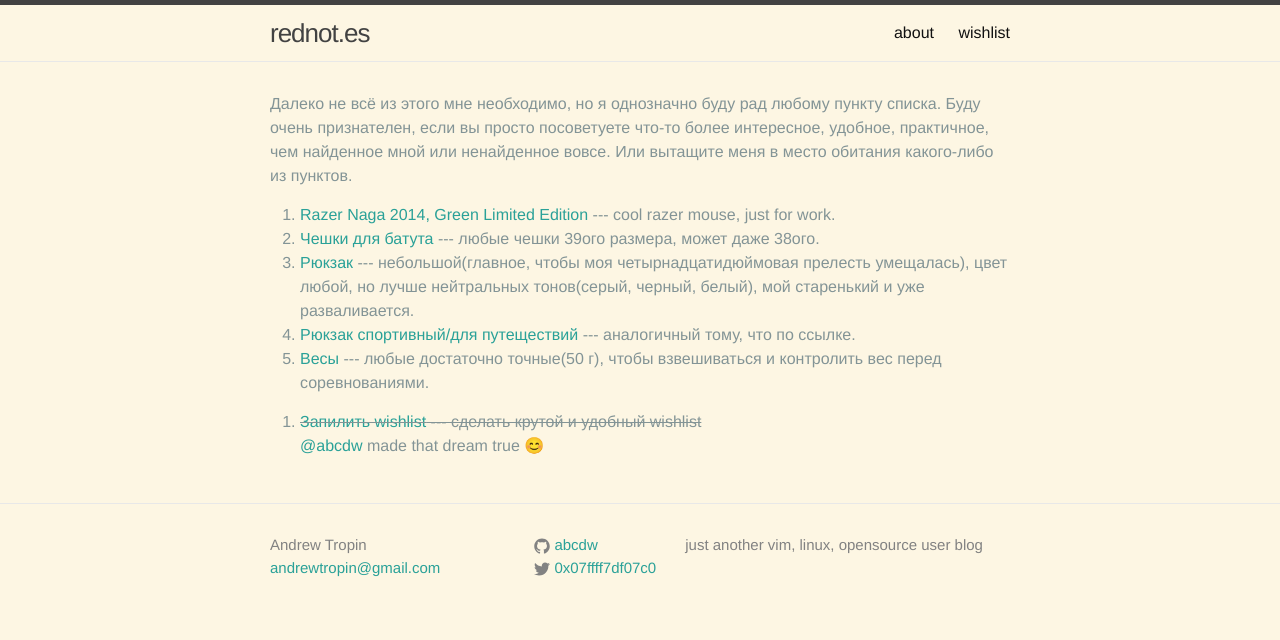
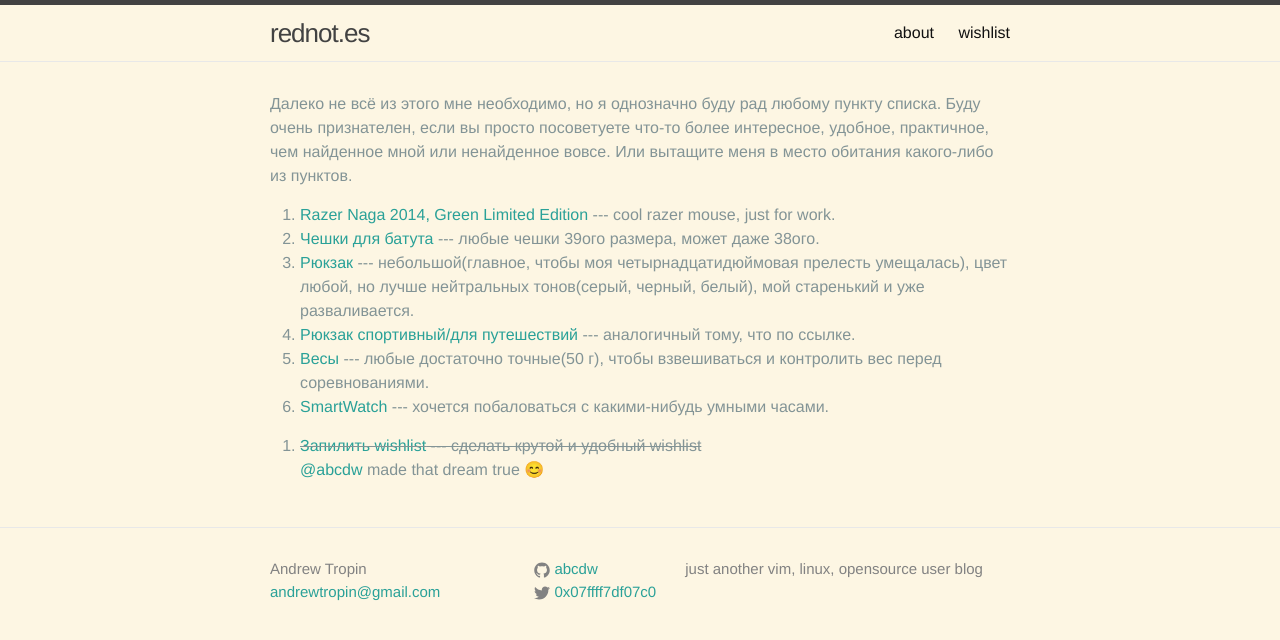
Before and after one commit to rednotes/rednotes.github.io, a Jekyll site: the page built from pages/wishlist.html, in a window 1280 px wide. Shown: the top 640 px of the page. Built offline with Jekyll 4.4.1, drawn with Linux system fonts in a browser that asks for light colours; emoji names are drawn with the system emoji font.

Commit message:
Add wishlist entry

```diff
--- a/_data/wishlist.yml
+++ b/_data/wishlist.yml
@@ -19,7 +19,7 @@
     мой старенький и уже разваливается.
   image: None
 
-- name: Рюкзак спортивный/для путеществий
+- name: Рюкзак спортивный/для путешествий
   description: аналогичный тому, что по ссылке.
   url: http://octagon-shop.com/odezhda/sumki/ryukzak-venum-asbolute-convertible-training-bag-detal
 
@@ -28,3 +28,7 @@
     любые достаточно точные(50 г), чтобы взвешиваться и контролить вес перед
     соревнованиями.
   url: http://m.geektimes.ru/post/248288/
+
+- name: SmartWatch
+  description: хочется побаловаться с какими-нибудь умными часами.
+  url: http://www.android.com/wear/
```
